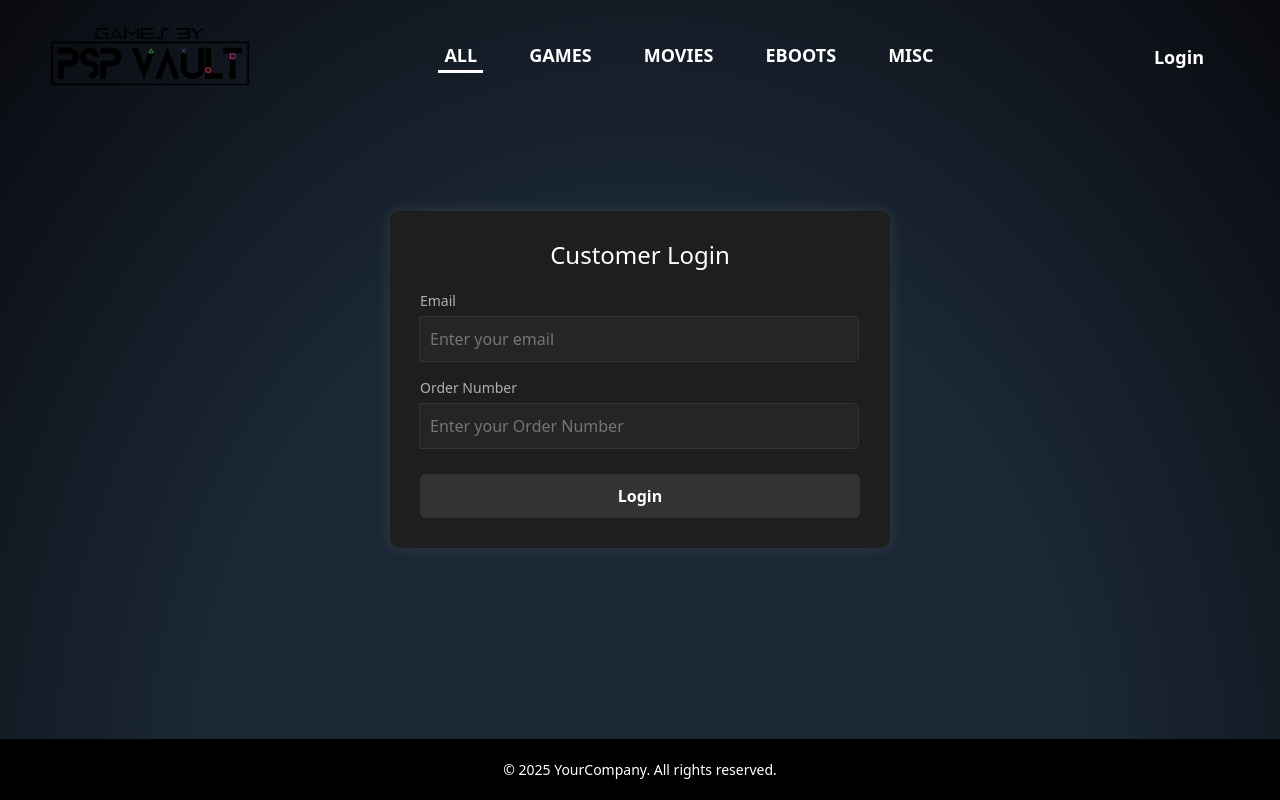
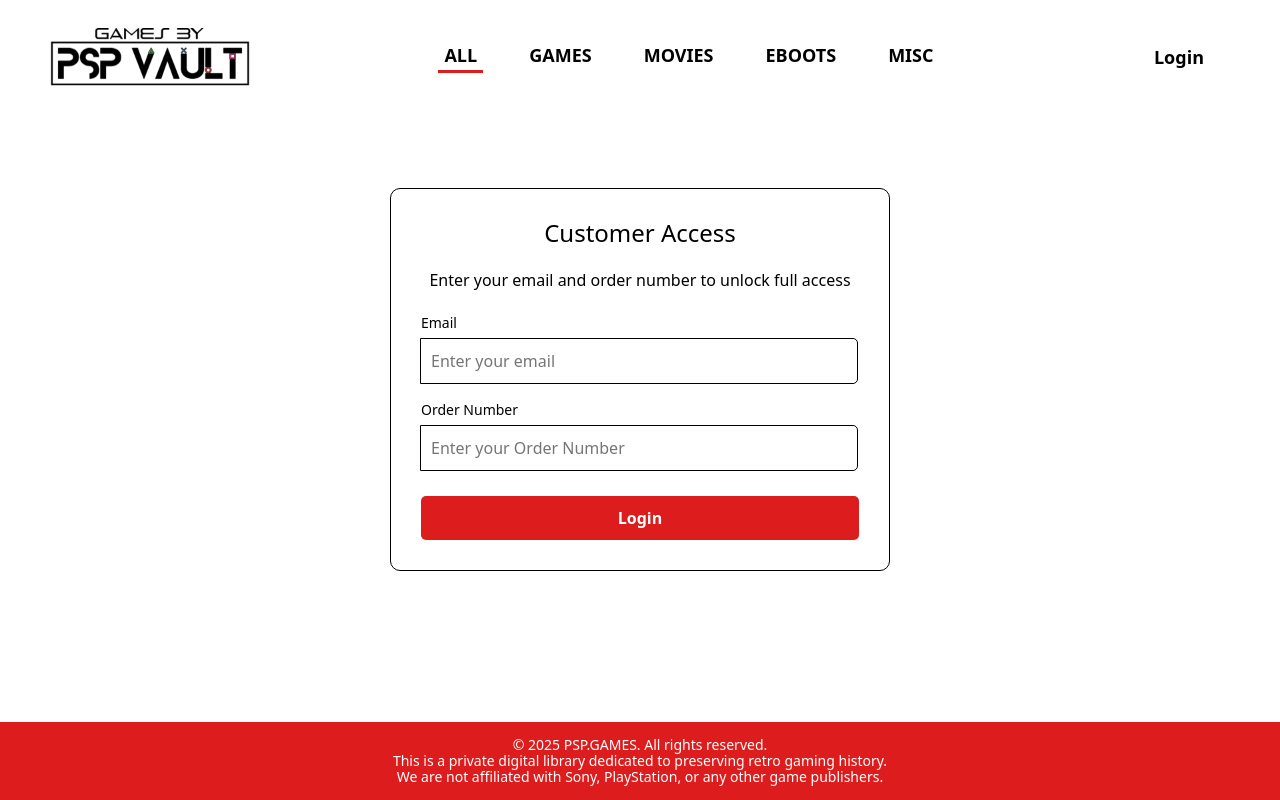
Before and after one commit to lantern74/shopify-integrated-digital-content, a React (Create React App) app in the folder client/: page /login in a window 1280 px wide. Built offline with nearby package versions, Linux system fonts and the light colour scheme; no server answers.

Commit message:
update UI

```diff
--- a/client/src/App.css
+++ b/client/src/App.css
@@ -47,7 +47,7 @@
 }
 
 .landing {
-  background: radial-gradient(ellipse at bottom, #1b2735 50%, #090a0f 100%);
+  background: #fff;
   min-height: 100vh;
   overflow-y: hidden;
   color: white;
@@ -55,7 +55,7 @@
 .signBtn {
   background-color: transparent;
   border: none;
-  color: white;
+  color: #000;
   font-size: 18px;
   margin: 0 20px;
   text-decoration: none;
@@ -66,10 +66,10 @@
 /* Hover effect for login button */
 .signBtn:hover {
   cursor: pointer;
-  border-bottom: 3px solid white;
+  border-bottom: 3px solid #dd1d1d;
 }
 .signBtn.active {
-  border-bottom: 3px solid white;
+  border-bottom: 3px solid #dd1d1d;
 }
 
 .hamburger {
@@ -101,7 +101,7 @@
 
 /* Login box styling */
 .login-box {
-  background-color: #1e1e1e;
+  border: 1px solid #000;
   padding: 30px;
   border-radius: 10px;
   box-shadow: 0px 0px 15px rgba(255, 255, 255, 0.1);
@@ -114,34 +114,40 @@
 .login-box h2 {
   margin-bottom: 20px;
   font-size: 24px;
-  color: #ffffff;
+  color: #000;
+}
+.login-box p {
+  margin-bottom: 20px;
+  color: #000;
 }
 
 /* Input field styling */
 .input-group {
   margin-bottom: 15px;
   text-align: left;
+  display: flex;
+  flex-direction: column;
 }
 
 .input-group label {
   display: block;
   font-size: 14px;
   margin-bottom: 5px;
-  color: #b0b0b0;
+  color: #000;
 }
 
-.input-group input {
+.input-group input, .input-group textarea {
   width: 100%;
   padding: 10px;
-  background-color: #252525;
-  border: 1px solid #333;
+  border: 1px solid #000;
   border-radius: 5px;
-  color: white;
+  color: #000;
   font-size: 16px;
   outline: none;
 }
 
-.input-group input:focus {
+.input-group input:focus,
+.input-group textarea:focus {
   border-color: #007bff;
   box-shadow: 0px 0px 8px rgba(0, 123, 255, 0.5);
 }
@@ -151,7 +157,7 @@
   margin-top: 10px;
   width: 100%;
   padding: 10px;
-  background-color: #333;
+  background-color: #dd1d1d;
   border: none;
   border-radius: 5px;
   color: white;
@@ -162,7 +168,6 @@
 }
 
 .login-button:hover {
-  background-color: #555;
   transform: scale(1.03);
 }
 
@@ -188,27 +193,32 @@
 .title {
   text-align: center;
   font-size: 28px;
+  color: #000;
 }
 .game-add-btn {
-  background-color: #222;
+  background-color: #ff4d4d;
   padding: 10px;
-  border-radius: 5px;
+  border-radius: 10px;
   color: white;
   text-decoration: none;
 }
 .game-add-btn:hover {
-  background-color: #333;
+  background-color: #dd1d1d;
 }
 /* 🔍 Search Bar */
 .search-bar {
   width: 100%;
-  padding: 10px;
+  padding: 10px 30px;
   margin-bottom: 20px;
-  border-radius: 5px;
-  border: 1px solid #333;
-  background-color: #222;
+  border: none;
+  border-radius: 30px;
+  background-color: #dd1d1d;
   color: white;
   font-size: 16px;
+}
+
+.search-bar::placeholder {
+  color: #ccc;
 }
 
 .editGameGrid {
@@ -269,7 +279,7 @@
 
 /* 🃏 Game Card */
 .game-card {
-  background-color: #1e1e1e;
+  background-color: #000;
   /* padding: 15px; */
   text-align: center;
   box-shadow: 0px 0px 15px rgba(255, 255, 255, 0.1);
@@ -332,18 +342,18 @@ a {
 /* preview page */
 .preview-container {
     max-width: 800px;
-    margin: 40px auto;
+    margin: 20px auto;
     padding: 20px;
-    background-color: #1e1e1e;
-    color: white;
+    border: 2px solid #000;
+    color: #000;
     border-radius: 12px;
     box-shadow: 0px 4px 15px rgba(255, 255, 255, 0.1);
-    margin-bottom: 80px;
+    margin-bottom: 100px;
 }
 
 /* 🔙 Back Button */
 .back-preview {
-    background-color: #333;
+    background-color: #dd1d1d;
     color: white;
     padding: 10px 15px;
     border-radius: 8px;
@@ -354,7 +364,7 @@ a {
     transition: 0.3s ease-in-out;
 }
 .back-preview:hover {
-    background-color: #555;
+  transform: scale(1.05);
 }
 .preview-content {
   text-align: center;
@@ -383,18 +393,18 @@ a {
 }
 .detail-box {
     padding: 10px;
-    background-color: #2a2a2a;
+    border: 1px solid #000;
     border-radius: 5px;
     margin-bottom: 10px;
 }
 .detail-label {
     font-weight: bold;
-    color: #ddd;
+    color: #000;
     font-size: 20px;
 }
 .detail-value {
   padding-left: 25px;
-    color: #eee;
+    color: #000;
 }
 
 /* 📸 Screenshot Gallery */
@@ -422,6 +432,7 @@ a {
   object-fit: cover;
   border-radius: 5px;
   transition: 0.3s;
+  border: 1px solid #dd1d1d;
 }
 
 .screenshot-img:hover {
@@ -437,7 +448,7 @@ a {
     display: flex;
     align-items: center;
     justify-content: center;
-    background-color: #4CAF50;
+    background-color: #dd1d1d;
     color: white;
     font-size: 18px;
     font-weight: bold;
@@ -450,8 +461,7 @@ a {
     margin-right: 8px;
 }
 .download-btn:hover {
-    background-color: #3e8e41;
-    transform: scale(1.05);
+    transform: scale(1.03);
 }
 
 /* Add Game */
@@ -467,45 +477,18 @@ a {
   text-align: center;
   font-size: 24px;
   margin-bottom: 20px;
+  color: #000;
 }
 
 /* Form Card */
 .dark-card {
-  background-color: #1e1e1e;
   padding: 20px;
+  border: 2px solid #000;
   border-radius: 10px;
   box-shadow: 0px 0px 15px rgba(255, 255, 255, 0.1);
 }
 
-/* Input Group */
-.input-group {
-  margin-bottom: 15px;
-}
 
-.input-group label {
-  display: block;
-  font-size: 14px;
-  margin-bottom: 5px;
-  color: #b0b0b0;
-}
-
-.input-group input,
-.input-group textarea {
-  width: 100%;
-  padding: 10px;
-  background-color: #252525;
-  border: 1px solid #333;
-  border-radius: 5px;
-  color: white;
-  font-size: 16px;
-  outline: none;
-}
-
-.input-group input:focus,
-.input-group textarea:focus {
-  border-color: #007bff;
-  box-shadow: 0px 0px 8px rgba(0, 123, 255, 0.5);
-}
 .custom-select {
   position: relative;
   width: 100%;
@@ -516,9 +499,8 @@ a {
   width: 100%;
   padding: 12px;
   font-size: 16px;
-  background-color: #222; /* Dark background */
-  color: white; /* Text color */
-  border: 2px solid #444; /* Border color */
+  color: #000; /* Text color */
+  border: 2px solid #000; /* Border color */
   appearance: none; /* Remove default dropdown arrow */
   cursor: pointer;
   transition: all 0.3s ease;
@@ -535,7 +517,7 @@ a {
 .custom-select::after {
   content: "▼";
   font-size: 14px;
-  color: white;
+  color: #000;
   position: absolute;
   right: 15px;
   top: 50%;
@@ -545,8 +527,7 @@ a {
 
 /* Style the options */
 .custom-select select option {
-  background-color: #333;
-  color: white;
+  color: #000;
   font-size: 16px;
 }
 
@@ -613,97 +594,6 @@ a {
 
 .submit-btn:hover {
   background-color: #218838;
-}
-
-/* Edit Game */
-.edit-game-container {
-  max-width: 800px;
-  margin: auto;
-  padding: 20px;
-  margin-bottom: 80px;
-}
-
-/* 🎮 Title */
-.edit-game-title {
-  text-align: center;
-  font-size: 24px;
-  margin-bottom: 20px;
-}
-
-/* 🗂️ Form Card */
-.edit-game-card {
-  background-color: #1e1e1e;
-  padding: 20px;
-  border-radius: 10px;
-  box-shadow: 0px 0px 15px rgba(255, 255, 255, 0.1);
-}
-
-/* 🎯 Input Group */
-.edit-game-input-group {
-  margin-bottom: 15px;
-}
-
-.edit-game-input-group label {
-  display: block;
-  font-size: 14px;
-  margin-bottom: 5px;
-  color: #b0b0b0;
-}
-
-.edit-game-input-group input,
-.edit-game-input-group textarea {
-  width: 100%;
-  padding: 10px;
-  background-color: #252525;
-  border: 1px solid #333;
-  color: white;
-  font-size: 16px;
-  outline: none;
-}
-
-.edit-game-input-group input:focus,
-.edit-game-input-group textarea:focus {
-  border-color: #007bff;
-  box-shadow: 0px 0px 8px rgba(0, 123, 255, 0.5);
-}
-.edit-game-file-section {
-  display: flex;
-  align-items: center;
-  gap: 10px;
-}
-
-.edit-game-file-preview {
-  width: 150px;
-  height: 100px;
-  object-fit: cover;
-  border-radius: 5px;
-}
-
-.edit-game-delete-btn {
-  background-color: transparent;
-  border: none;
-  color: red;
-  font-size: 18px;
-  cursor: pointer;
-}
-
-.edit-game-delete-btn:hover {
-  color: #ff4d4d;
-}
-
-/* 🎮 Gameplay Images */
-.edit-game-gameplay-images {
-  display: flex;
-  flex-wrap: wrap;
-  gap: 10px;
-}
-
-.edit-game-gameplay-img {
-  width: 80px;
-  height: 80px;
-  border-radius: 5px;
-  object-fit: cover;
-  position: relative;
 }
 
 /* ❌ Delete Button */
@@ -801,9 +691,18 @@ a {
 
 
 .footer {
-  background-color: black;
+  background-color: #dd1d1d;
   color: white;
-  padding: 20px 0;
+  padding: 15px 0;
+  text-align: center;
+  position: fixed;
+  bottom: 0;
+  width: 100%;
+}
+.fixFooter {
+  background-color: #dd1d1d;
+  color: white;
+  padding: 15px 0;
   text-align: center;
   position: fixed;
   bottom: 0;
@@ -817,12 +716,26 @@ a {
 .footer-text {
   margin-bottom: 0;
   font-size: 14px;
+  line-height: 16px;
 }
 
 /* ❌ Error Message */
 .error-message {
   background-color: #f8d7da;
   color: #58151c;
+  padding: 10px;
+  text-align: center;
+  font-size: 16px;
+  font-weight: bold;
+  border-radius: 8px;
+  margin:  0 auto 20px auto;
+  width: 100%;
+  max-width: 400px;
+  animation: fadeIn 0.3s ease-in-out, fadeOut 0.3s ease-in-out 3s forwards;
+}
+.errorMessage {
+  background-color: #000;
+  color: #dd1d1d;
   padding: 10px;
   text-align: center;
   font-size: 16px;
@@ -893,7 +806,7 @@ a {
   .dashboard-container {
     max-width: 100vw !important;
     padding: 10px 30px !important;
-    margin-bottom: 80px !important;
+    margin-bottom: 20px !important;
   }
   .game-grid {
     gap: 20px !important;
@@ -918,14 +831,14 @@ a {
   .categoryBtn {
     background-color: transparent;
     border: none;
-    color: white;
+    color: #000;
     font-size: 14px;
     text-decoration: none;
     font-weight: bold;
     transition: background-color 0.3s ease, transform 0.2s ease;
   }
   .categoryBtn.active {
-    border-bottom: 2px solid white;
+    border-bottom: 2px solid #dd1d1d;
   }
   .close-btn {
     position: absolute;
@@ -945,4 +858,20 @@ a {
     display: block !important;
     margin-bottom: 20px !important;
   }
+  .footer {
+    position: relative;
+  }
+  .preview-container {
+    margin: 20px 0;
+    margin-top: 0;
+    border: none;
+    padding-top: 0;
+  }
+  .dark-card {
+    border: none;
+    padding: 0;
+  }
+  .dark-container {
+    margin-bottom: 0;
+  }
 }
--- a/client/src/App.js
+++ b/client/src/App.js
@@ -1,5 +1,5 @@
 import React, { useState, useEffect } from "react";
-import { BrowserRouter as Router, Routes, Route, Navigate } from "react-router-dom";
+import { BrowserRouter as Router, Routes, Route, Navigate, useLocation } from "react-router-dom";
 import { useNavigate } from "react-router-dom"; // Keep separate
 import Navbar from "./components/Navbar";
 import Login from "./components/admin/Login";
@@ -17,10 +17,14 @@ import Footer from "./components/Footer";
 
 function App() {
     const navigate = useNavigate();
+    const location = useLocation();
     const [token, setToken] = useState(localStorage.getItem("token") || "");
     const [role, setRole] = useState("");
     const [loading, setLoading] = useState(sessionStorage.getItem("hasLoaded") ? false : true);
     const [selectedCategory, setSelectedCategory] = useState("All");
+
+    const isMobile = window.innerWidth <= 768; // ✅ Check if the screen is mobile
+    const isLoginPage = location.pathname === "/login" || location.pathname === "/admin/login"; // ✅ Check if it's a login page
 
     useEffect(() => {
         if (token) {
@@ -105,7 +109,7 @@ function App() {
                         {/* Default Fallback */}
                         <Route path="*" element={<Navigate to="/" />} />
                     </Routes>
-                    <Footer />
+                    <Footer isFixed={isLoginPage && isMobile} />
                 </div>
             )}
         </div>
--- a/client/src/components/Footer.js
+++ b/client/src/components/Footer.js
@@ -2,11 +2,13 @@ import React from "react";
 import { Link } from "react-router-dom";
 import "../App.css";
 
-export default function Footer() {
+export default function Footer({ isFixed }) {
     return (
-        <footer className="footer">
+        <footer className={`${isFixed ? "fixFooter" : "footer"}`}>
             <div className="footer-container">
-                <p className="footer-text">© {new Date().getFullYear()} YourCompany. All rights reserved.</p>
+                <p className="footer-text">© {new Date().getFullYear()} <a href="https://psp.games" target="_blank" style={{textDecoration:'none', color:'white'}}>PSP.GAMES</a>. All rights reserved.</p>
+                <p className="footer-text">This is a private digital library dedicated to preserving retro gaming history.</p>
+                <p className="footer-text">We are not affiliated with Sony, PlayStation, or any other game publishers.</p>
             </div>
         </footer>
     );
--- a/client/src/components/Landing.js
+++ b/client/src/components/Landing.js
@@ -104,7 +104,6 @@ export default function Landing({ selectedCategory, setSelectedCategory, token }
 
     return (
         <div className="dashboard-container">
-            <h2 className="text-center title">Welcome To Visit Our Digital Content Libraries</h2>
 
             {/* 🔍 Search Bar */}
             <input
@@ -127,7 +126,7 @@ export default function Landing({ selectedCategory, setSelectedCategory, token }
             )}
 
             {/* ❌ Error Message */}
-            {errorMessage && <div className="error-message text-center">{errorMessage}</div>}
+            {errorMessage && <div className="errorMessage">{errorMessage}</div>}
 
             <div className="game-grid">
                 {filteredGames.length === 0 ? (
--- a/client/src/components/customer/CustomerLogin.js
+++ b/client/src/components/customer/CustomerLogin.js
@@ -48,7 +48,8 @@ export default function CustomerLogin({ setToken }) {
     return (
         <div className="login-container">
             <div className="login-box">
-                <h2>Customer Login</h2>
+                <h2>Customer Access</h2>
+                <p>Enter your email and order number to unlock full access</p>
 
                 {errorMessage && <div className="alert alert-danger">{errorMessage}</div>}
                 <div className="input-group">
```
Also changed, not shown: client/src/components/admin/EditGame.js (+12 -12 lines).
